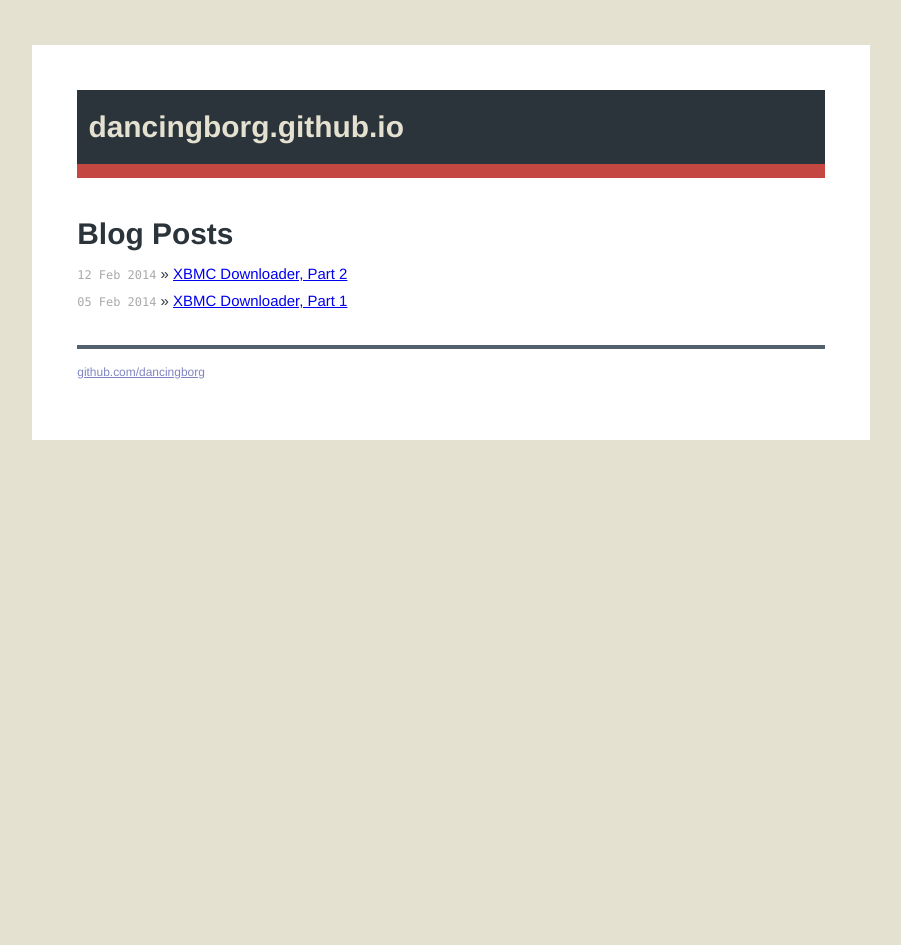
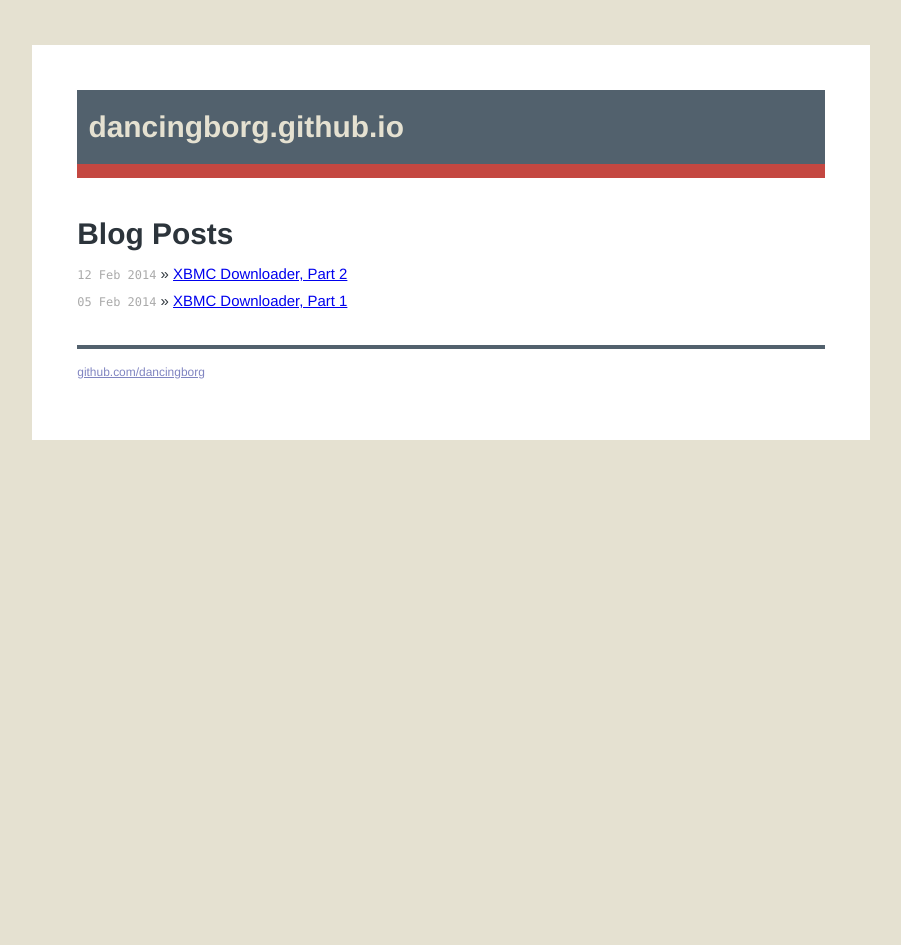
Before and after one commit to andre-abadi/andre-abadi.github.io, a Jekyll site: the page built from index.html, in a window 1280 px wide. Shown: the whole page, without its empty margins (189-1090 px from the left). Built offline with Jekyll 4.4.1, drawn with Linux system fonts in a browser that asks for light colours; Markdown is read by kramdown in place of the engine named in the settings.

Commit message:
Update main.css

```diff
--- a/css/main.css
+++ b/css/main.css
@@ -79,7 +79,7 @@ ul.posts span {
 }
 
 .header {
-  background-color: #2C343B;
+  background-color: #52616D;
   padding: 0.75em;
   border-bottom: 1em solid #C44741;
   margin-bottom: 3em;
```
